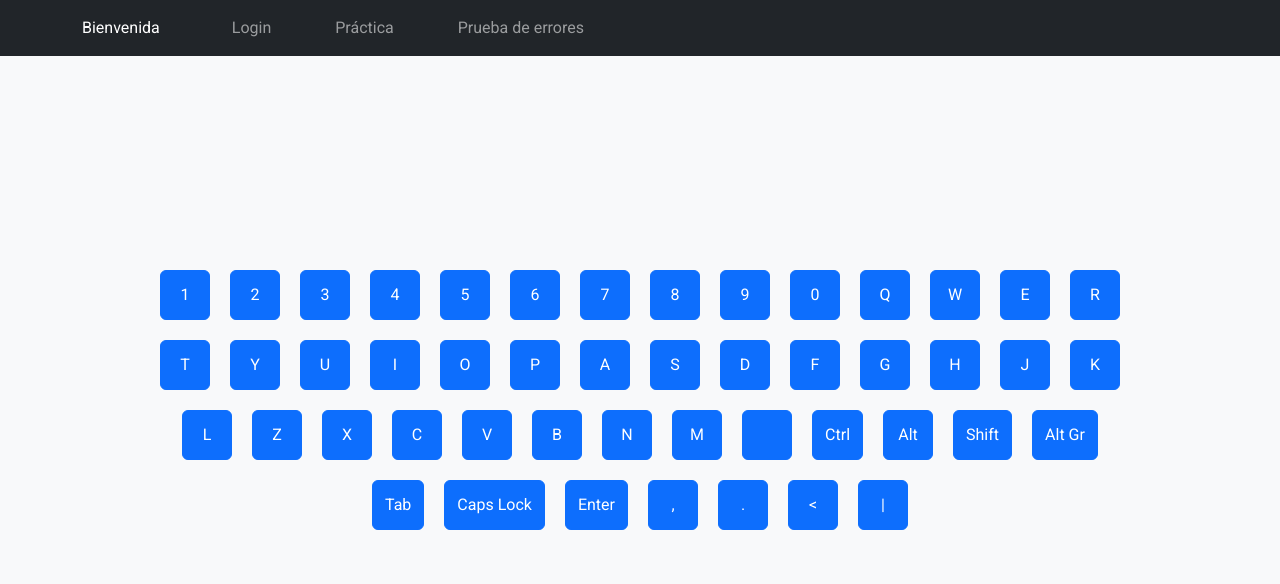
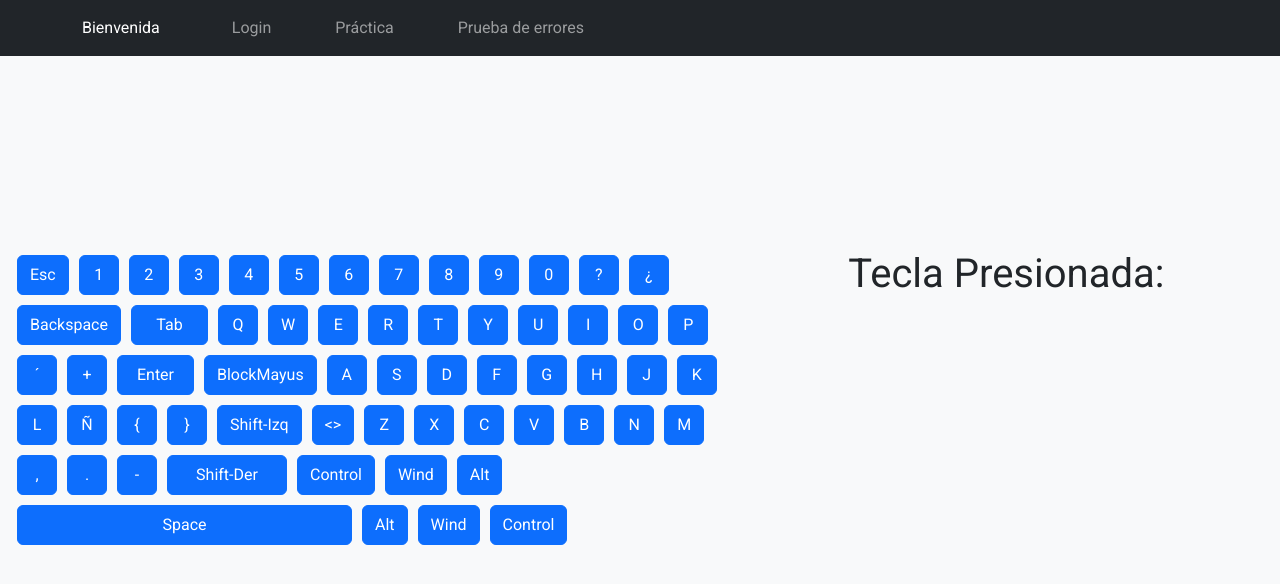
Before and after one commit to Ivan-Kameyha/keyboard-project, a React (Vite) app: page /keyboard in a window 1280 px wide. Shown: the top 584 px of the page. Built offline with nearby package versions, Linux system fonts and the light colour scheme; no server answers.

Commit message:
Cambios en teclado

```diff
--- a/src/components/keyboard/Keyboard.css
+++ b/src/components/keyboard/Keyboard.css
@@ -1,14 +1,26 @@
 .keyboard-container{
-    width: 80%;
     height: 100vh;
 }
 
 .keyboard-button{
-    min-width: 50px;
-    height: 50px;
-    margin: 10px;
+    min-width: 40px;
+    height: 40px;
+    margin: 5px;
 }
 
-.keyboard-button.active {
-    background-color: red;
+#Tab, #Enter{
+    min-width: 77px;
 }
+
+#Shift-Der  {
+    min-width: 120px;
+}
+
+#Space {
+    min-width: 335px;
+}
+
+.pressed {
+    background-color: red; /* Color de fondo para botones presionados */
+    color: white; /* Color de texto para botones presionados */
+  }
--- a/src/components/keyboard/Keyboard.jsx
+++ b/src/components/keyboard/Keyboard.jsx
@@ -1,10 +1,11 @@
-import React, { useEffect } from "react";
+import React, { useEffect, useState } from "react";
 import { Container, Button } from "react-bootstrap";
 import "./Keyboard.css";
 
-export const Keyboard = ({ onKeyPress }) => {
+export const Keyboard = () => {
   const keys = [
     // Lista de teclas del teclado
+    "Esc",
     "1",
     "2",
     "3",
@@ -15,6 +16,10 @@ export const Keyboard = ({ onKeyPress }) => {
     "8",
     "9",
     "0",
+    "?",
+    "¿",
+    "Backspace",
+    "Tab",
     "Q",
     "W",
     "E",
@@ -25,6 +30,10 @@ export const Keyboard = ({ onKeyPress }) => {
     "I",
     "O",
     "P",
+    "\u00B4",
+    "+",
+    "Enter",
+    "BlockMayus",
     "A",
     "S",
     "D",
@@ -34,6 +43,11 @@ export const Keyboard = ({ onKeyPress }) => {
     "J",
     "K",
     "L",
+    "Ñ",
+    "{",
+    "}",
+    "Shift-Izq",
+    "<>",
     "Z",
     "X",
     "C",
@@ -41,18 +55,17 @@ export const Keyboard = ({ onKeyPress }) => {
     "B",
     "N",
     "M",
-    " ",
-    "Ctrl",
-    "Alt",
-    "Shift",
-    "Alt Gr",
-    "Tab",
-    "Caps Lock",
-    "Enter",
     ",",
     ".",
-    "<",
-    "|",
+    "-",
+    "Shift-Der",
+    "Control",
+    "Wind",
+    "Alt",
+    "Space",
+    "Alt",
+    "Wind",
+    "Control",
   ];
 
   const speak = (text) => {
@@ -64,59 +77,129 @@ export const Keyboard = ({ onKeyPress }) => {
     speechSynthesis.speak(utterance);
   };
 
-  useEffect(() => {
+  const [pressedKey, setPressedKey] = useState(""); // Estado para almacenar la tecla presionada
+
+  // Función para manejar el evento de tecla presionada
   const handleKeyDown = (event) => {
     // Manejador de evento al presionar una tecla
-      onKeyPress(event.key); // Invoca la función onKeyPress pasando la tecla presionada como argumento
     speak(event.key); // Invoca la función speak para generar el sonido de la tecla presionada
     if (event.keyCode === 27) {
       window.location.href = "/"; // Redirecciona a la página raíz si se presiona la tecla Esc (keyCode 27)
     }
 
-      // Cambiar color
     const key = event.key.toUpperCase();
-      const button = document.querySelector(`#${key}`);
+    const specialKeys = event.code;
+
+    console.log(specialKeys);
+
+    if (keys.includes(key)) {
+      setPressedKey(key);
+    } else if (
+      specialKeys === "Escape" ||
+      specialKeys === "Backspace" ||
+      specialKeys === "Minus" ||
+      specialKeys === "Tab" ||
+      specialKeys === "BracketLeft" ||
+      specialKeys === "Enter" ||
+      specialKeys === "CapsLock" ||
+      specialKeys === "IntlBackslash" ||
+      specialKeys === "ShiftLeft" ||
+      specialKeys === "ShiftRight" ||
+      key === "CONTROL" ||
+      key === "META" ||
+      key === "ALT" ||
+      specialKeys === "Space"
+    ) {
+      setPressedKey(specialKeys);
+    }
+
+    // Colorear teclas
+    const specialCases = {
+      Escape: "Esc",
+      ControlLeft: "Control",
+      Tab: "Tab",
+      CapsLock: "BlockMayus",
+      ShiftLeft: "Shift-Izq",
+      ShiftRight: "Shift-Der",
+      IntlBackslash: "<>",
+      AltLeft: "Alt",
+      MetaLeft: "Wind",
+    };
+
+    const buttonId = specialCases[specialKeys];
+    if (buttonId) {
+      const button = document.querySelector(`#${buttonId}`);
       if (button) {
-        button.classList.add("active");
+        button.classList.add("pressed");
+      }
     }
   };
 
+  // Función para manejar el evento de tecla liberada
   const handleKeyUp = (event) => {
-      // Quitar color
-      const key = event.key.toUpperCase();
-      const button = document.querySelector(`#${key}`);
+    setPressedKey("");
+
+    // Descolorear
+    const specialKeys = event.code;
+
+    const specialCases = {
+      Escape: "Esc",
+      ControlLeft: "Control",
+      Tab: "Tab",
+      CapsLock: "BlockMayus",
+      ShiftLeft: "Shift-Izq",
+      ShiftRight: "Shift-Der",
+      IntlBackslash: "<>",
+      AltLeft: "Alt",
+      MetaLeft: "Wind",
+    };
+
+    const buttonId = specialCases[specialKeys];
+    if (buttonId) {
+      const button = document.querySelector(`#${buttonId}`);
       if (button) {
-        button.classList.remove("active");
+        button.classList.remove("pressed");
+      }
     }
   };
 
-    // Agrega el evento "keydown" al documento y llama a handleKeyDown al presionar una tecla
+  // Agregar los listeners de eventos al montar el componente
+  useEffect(() => {
     document.addEventListener("keydown", handleKeyDown);
     document.addEventListener("keyup", handleKeyUp);
 
-    // Remueve el evento "keydown" del documento al desmontar el componente
+    // Eliminar los listeners de eventos al desmontar el componente
     return () => {
       document.removeEventListener("keydown", handleKeyDown);
       document.removeEventListener("keyup", handleKeyUp);
     };
-  }, [onKeyPress]);
+  }, []);
 
   return (
     <Container
       fluid
-      className="d-flex flex-wrap justify-content-center align-content-center keyboard-container"
+      className="d-flex flex-wrap align-content-center keyboard-container"
     >
+      <div className="col-md-7">
+        <div>
           {/* Renderiza los botones correspondientes a las teclas */}
           {keys.map((key) => (
             <Button
+              className={`keyboard-button ${
+                pressedKey === key ? "pressed" : ""
+              }`} // Aplica la clase "pressed" si la tecla está presionada
+              id={key}
               key={key}
-          className="keyboard-button"
-          id={key}
-          onKeyDown={(event) => handleKeyDown(event, key)}
             >
               {key}
             </Button>
           ))}
+        </div>
+        <div></div>
+      </div>
+      <div className="col-md-5 text-center">
+        <h1>Tecla Presionada: {pressedKey}</h1>
+      </div>
     </Container>
   );
 };
--- a/src/components/main/Main.jsx
+++ b/src/components/main/Main.jsx
@@ -2,9 +2,27 @@ import React, { useEffect } from "react";
 import "./Main.css";
 
 export const Main = () => {
+  let cont = 0;
+
+  const speak = (text) => {
+    // Función para generar el sonido de la tecla
+    const utterance = new SpeechSynthesisUtterance(text);
+    utterance.lang = "es-MX";
+    utterance.pitch = 0.8;
+    utterance.rate = 0.7;
+    speechSynthesis.speak(utterance);
+  };
+
   useEffect(() => {
     // Función para manejar el evento de presionar teclas
     const handleKeyDown = (event) => {
+      if (cont === 0) {
+        speak(
+          "Bienvenidos a la plataforma de aprendizaje inclusivo, presione enter para continuar"
+        );
+        cont = 1;
+      }
+
       // Redireccionar a la página de "teclado digital" con Enter
       if (event.keyCode === 13) {
         window.location.href = "http://localhost:5173/keyboard";
--- a/src/components/pruebas/Pruebas.jsx
+++ b/src/components/pruebas/Pruebas.jsx
@@ -50,12 +50,12 @@ export const Pruebas = () => {
       }
     };
 
-    window.addEventListener("keydown", handleKeyPress);
-    window.addEventListener("keyup", handleKeyUp);
+    document.addEventListener("keydown", handleKeyPress);
+    document.addEventListener("keyup", handleKeyUp);
 
     return () => {
-      window.addEventListener("keydown", handleKeyPress);
-      window.removeEventListener("keyup", handleKeyUp);
+      document.addEventListener("keydown", handleKeyPress);
+      document.removeEventListener("keyup", handleKeyUp);
     };
   }, []);
 
```
Lines whose indentation alone changed are shown as unchanged.
